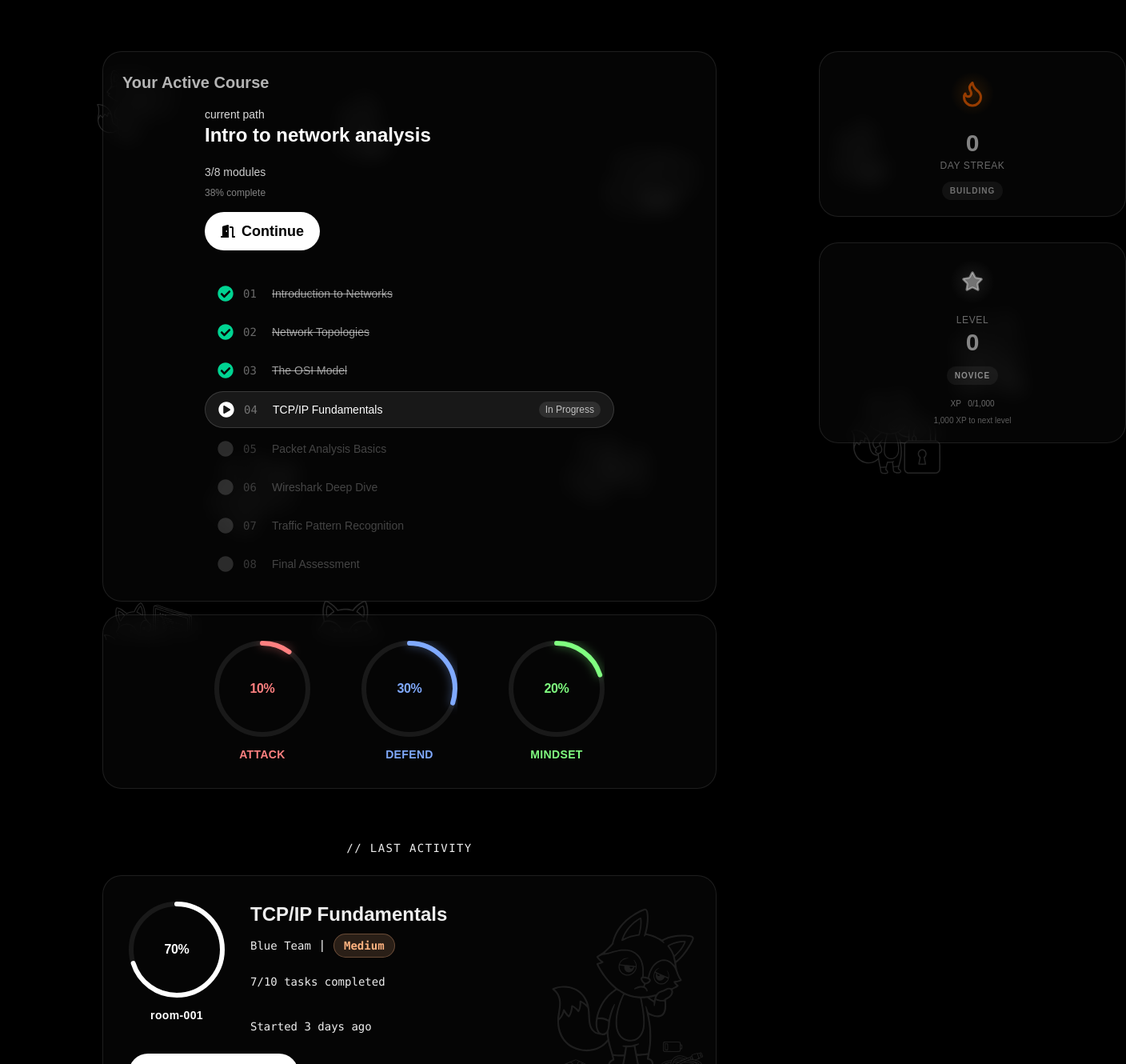
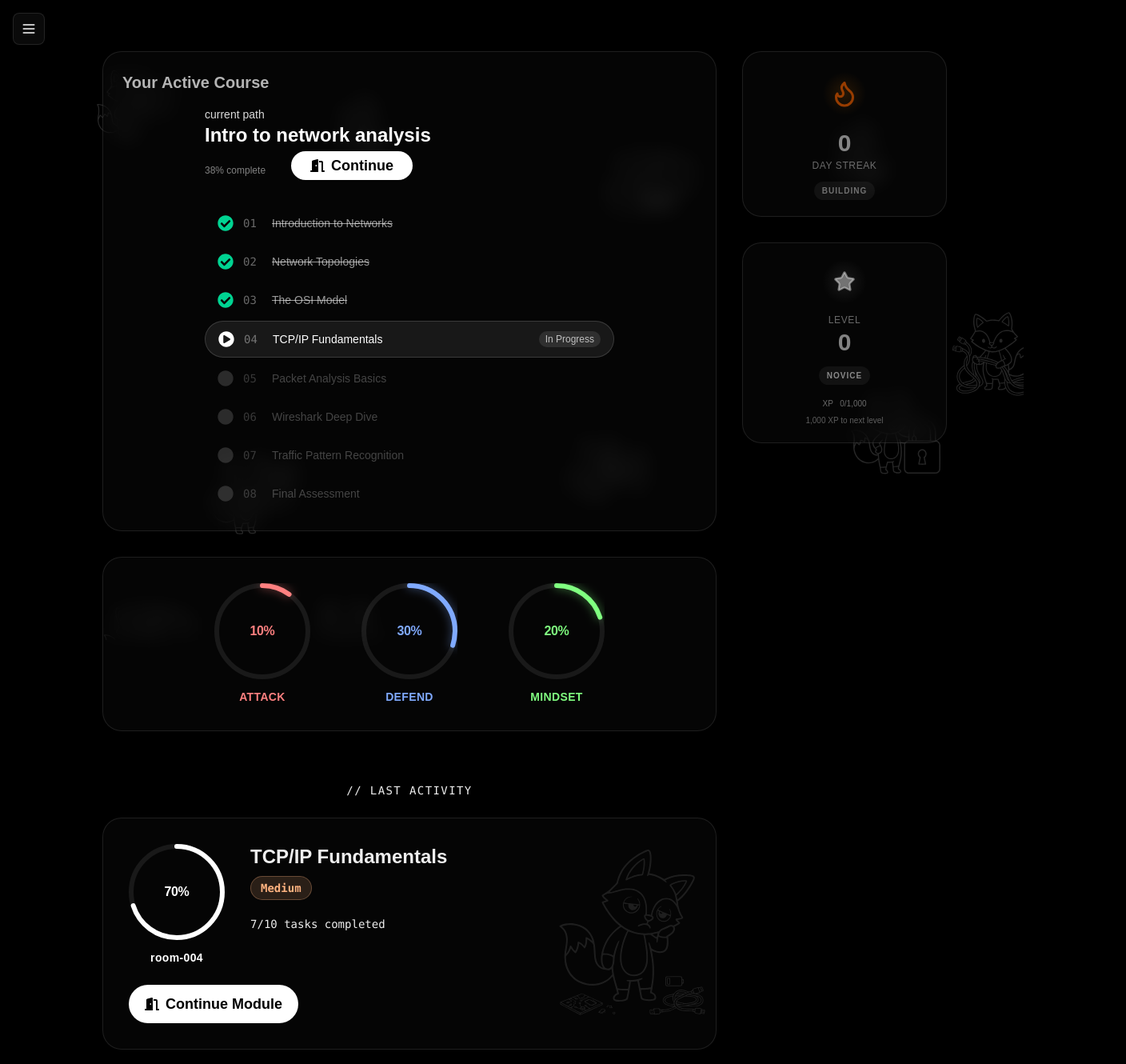
Before and after one commit to FarciarzYT/WebSecurityLearningLabs, a Next.js app: page /learn in a window 1280 px wide. Shown: the top 1330 px of the page at 80% size, 1408 px wide, since content can reach past the window. Built offline with nearby package versions, Linux system fonts and the light colour scheme.

Commit message:
fix another visual bugs , and created even more , starting to work on /modules

```diff
--- a/app/learn/page.tsx
+++ b/app/learn/page.tsx
@@ -11,9 +11,9 @@ import UserLevel from "@/components/learnDashBoardComponents/UserLevel";
 
 export default function Learn(){
     const lastRoom: RoomData = {
-        id: "room-001",
+        id: "room-004",
         title: "TCP/IP Fundamentals",
-        category: "Blue Team",
+        category: "MINDSET",
         difficulty: "Medium",
         progress: 70,
         // eslint-disable-next-line react-hooks/purity
@@ -25,18 +25,20 @@ export default function Learn(){
     return (
         <>
             <AnimatedBackground/>
-            <main className={"flex flex-row h-full "}>
-                <SideNavbar/>
+            <main className={"flex flex-row justify-center mt-16"}>
+                <aside>
+                    <SideNavbar/>
+                </aside>
                 <section className={"flex flex-col"}>
                     <ModuleBox/>
                     <ProgressSection/>
                     <LastActivity room={lastRoom}/>
                 </section>
-                <div className={"flex flex-col "}>
-                <UserStreak/>
-                <UserLevel/>
-                </div>
 
+                <aside className={"flex flex-col "}>
+                    <UserStreak/>
+                    <UserLevel/>
+                </aside>
             </main>
             <Footer/>
         </>
--- a/components/Base/SideNavbar.tsx
+++ b/components/Base/SideNavbar.tsx
@@ -1,4 +1,7 @@
+"use client"
+
 import Link from "next/link"
+import { useState, useEffect, useCallback } from "react"
 
 export interface NavSection {
     heading: string
@@ -20,57 +23,64 @@ const defaultSections: NavSection[] = [
     {
         heading: "GENERAL",
         links: [
-            { label: "Dashboard", href: "#" },
-            { label: "Modules", href: "#" },
-            { label: "Paths", href: "#" },
+            { label: "Dashboard", href: "/learn" },
+            { label: "Paths", href: "/learn/paths" },
+            { label: "Modules", href: "/learn/modules" },
         ],
     },
     {
         heading: "MANAGEMENT",
         links: [
-            { label: "My Badges", href: "#" },
-            { label: "Profile", href: "#" },
-            { label: "Settings", href: "#" },
+            { label: "My Badges", href: "/badges" },
+            { label: "Profile", href: "/profile" },
+            { label: "Settings", href: "/profile/settings" },
         ],
     },
     {
         heading: "GET HELP",
         links: [
-            { label: "FAQ", href: "#" },
-            { label: "GitHub", href: "#" },
+            { label: "FAQ", href: "/faq" },
+            { label: "GitHub", href: "https://github.com/FarciarzYT/WebSecurityLearningLabs" },
         ],
     },
 ]
 
-export default function SideNavbar({
-                                       username = "UserName",
-                                       userRank = "UserRank",
-                                       sections = defaultSections,
-                                   }: SideNavbarProps) {
+function NavContent({
+                        username,
+                        userRank,
+                        sections,
+                        onLinkClick,
+                    }: {
+    username: string
+    userRank: string
+    sections: NavSection[]
+    onLinkClick?: () => void
+}) {
     return (
-        <nav className="2xl:flex h-full w-64 mt-16 hidden flex-col mx-16 rounded-3xl border border-white/10 bg-white/2 backdrop-blur-md">
-            {/* User Header */}
+        <>
             <header className="flex flex-col items-center gap-1 border-b border-white/10 px-6 py-8">
                 <div className="flex h-16 w-16 items-center justify-center rounded-full border border-white/10 bg-white/10 text-2xl font-bold text-white">
                     {username.charAt(0).toUpperCase()}
                 </div>
-                <h2 className="mt-2 text-lg font-semibold text-white">{username}</h2>
+                <h2 className="mt-2 text-lg font-semibold text-white">
+                    {username}
+                </h2>
                 <span className="text-sm text-white/60">{userRank}</span>
             </header>
 
-            {/* Navigation Sections */}
-            <div className="flex flex-1 flex-col gap-6 overflow-y-auto px-4 py-6">
-                {sections.map(section => (
+            <div className="flex flex-1 flex-col gap-6 px-4 py-6">
+                {sections.map((section) => (
                     <div key={section.heading}>
                         <h4 className="mb-2 px-3 text-xs font-semibold uppercase tracking-wider text-white/40">
                             {section.heading}
                         </h4>
                         <ul className="flex flex-col gap-1">
-                            {section.links.map(link => (
+                            {section.links.map((link) => (
                                 <li key={link.label}>
                                     <Link
                                         href={link.href}
-                                        className="flex items-center gap-3 rounded-lg px-3 py-2.5 text-sm font-medium text-white/70 transition-colors hover:bg-white/4 hover:text-white"
+                                        onClick={onLinkClick}
+                                        className="flex items-center gap-3 rounded-lg px-3 py-2.5 text-sm font-medium text-white/70 transition-colors hover:bg-white/[0.04] hover:text-white"
                                     >
                                         {link.label}
                                     </Link>
@@ -81,15 +91,126 @@ export default function SideNavbar({
                 ))}
             </div>
 
-            {/* Footer */}
             <div className="border-t border-white/10 px-4 py-4">
                 <Link
                     href="#"
-                    className="flex items-center gap-3 rounded-lg px-3 py-2.5 text-sm font-medium text-white/50 transition-colors hover:bg-white/4 hover:text-white"
+                    onClick={onLinkClick}
+                    className="flex items-center gap-3 rounded-lg px-3 py-2.5 text-sm font-medium text-white/50 transition-colors hover:bg-white/[0.04] hover:text-white"
                 >
                     Log out
                 </Link>
             </div>
-        </nav>
+        </>
     )
 }
+
+export default function SideNavbar({
+                                       username = "UserName",
+                                       userRank = "UserRank",
+                                       sections = defaultSections,
+                                   }: SideNavbarProps) {
+    const [open, setOpen] = useState(false)
+    const close = useCallback(() => setOpen(false), [])
+
+    useEffect(() => {
+        function handleKey(e: KeyboardEvent) {
+            if (e.key === "Escape") close()
+        }
+
+        if (open) {
+            window.addEventListener("keydown", handleKey)
+            return () => window.removeEventListener("keydown", handleKey)
+        }
+    }, [open, close])
+
+    return (
+        <>
+            {/* Mobile hamburger (NOT on 2xl) */}
+            <button
+                type="button"
+                onClick={() => setOpen(true)}
+                aria-label="Toggle navigation"
+                className="fixed top-4 left-4 z-50 flex h-10 w-10 items-center justify-center rounded-lg border border-white/10 bg-white/[0.04] backdrop-blur-md transition-colors hover:bg-white/10 2xl:hidden"
+            >
+                <svg
+                    xmlns="http://www.w3.org/2000/svg"
+                    width="20"
+                    height="20"
+                    viewBox="0 0 24 24"
+                    fill="none"
+                    stroke="currentColor"
+                    strokeWidth="2"
+                    strokeLinecap="round"
+                    strokeLinejoin="round"
+                    className="text-white"
+                >
+                    <line x1="4" x2="20" y1="12" y2="12" />
+                    <line x1="4" x2="20" y1="6" y2="6" />
+                    <line x1="4" x2="20" y1="18" y2="18" />
+                </svg>
+            </button>
+
+            {/* Mobile overlay */}
+            <div
+                className={`fixed inset-0 z-50 bg-black/60 backdrop-blur-sm transition-opacity duration-300 2xl:hidden ${
+                    open
+                        ? "opacity-100"
+                        : "pointer-events-none opacity-0"
+                }`}
+                onClick={close}
+                aria-hidden="true"
+            />
+
+            {/* Mobile drawer */}
+            <nav
+                role="dialog"
+                aria-modal={open}
+                aria-label="Navigation"
+                className={`fixed top-0 left-0 z-50 flex h-full w-72 flex-col border-r border-white/10 bg-[#0a0a0f]/95 backdrop-blur-xl transition-transform duration-300 ease-in-out 2xl:hidden ${
+                    open ? "translate-x-0" : "-translate-x-full"
+                }`}
+            >
+                <button
+                    type="button"
+                    onClick={close}
+                    aria-label="Close navigation"
+                    className="absolute top-4 right-4 flex h-8 w-8 items-center justify-center rounded-md text-white/50 transition-colors hover:text-white"
+                >
+                    <svg
+                        xmlns="http://www.w3.org/2000/svg"
+                        width="18"
+                        height="18"
+                        viewBox="0 0 24 24"
+                        fill="none"
+                        stroke="currentColor"
+                        strokeWidth="2"
+                        strokeLinecap="round"
+                        strokeLinejoin="round"
+                    >
+                        <path d="M18 6 6 18" />
+                        <path d="m6 6 12 12" />
+                    </svg>
+                </button>
+
+                <NavContent
+                    username={username}
+                    userRank={userRank}
+                    sections={sections}
+                    onLinkClick={close}
+                />
+            </nav>
+
+            {/* Desktop sidebar — ONLY on 2xl */}
+            <nav
+                aria-label="Navigation"
+                className="hidden h-fit w-64 flex-col rounded-3xl border border-white/10 bg-white/[0.02] backdrop-blur-md 2xl:flex"
+            >
+                <NavContent
+                    username={username}
+                    userRank={userRank}
+                    sections={sections}
+                />
+            </nav>
+        </>
+    )
+}
--- a/components/landingComponents/WhyUs.tsx
+++ b/components/landingComponents/WhyUs.tsx
@@ -44,7 +44,7 @@ export default function WhyUs() {
                     </p>
                 </motion.div>
             </div>
-            <div className="mx-auto flex flex-wrap justify-center gap-10 max-w-6xl">
+            <div className="mx-auto flex flex-wrap justify-center gap-8  max-w-6xl">
                 {whyUsItems.map(({ title, text, icon }) => (
                     <div
                         key={title}
--- a/components/learnDashBoardComponents/ModulesBox.tsx
+++ b/components/learnDashBoardComponents/ModulesBox.tsx
@@ -29,7 +29,7 @@ function StatusIcon({ status }: { status: "completed" | "current" | "locked" })
 
 export default function ModulesBox() {
     return (
-        <section className="bg-white/[0.02] mb-4 border border-white/10 w-full max-w-3xl mx-auto mt-16 rounded-3xl backdrop-blur-md">
+        <section className="bg-white/2 mb-8 border border-white/10 w-full max-w-3xl mx-8 rounded-3xl backdrop-blur-md">
             <div className="p-6">
                 <h4 className="text-white/70 text-xl font-bold">Your Active Course</h4>
 
@@ -38,28 +38,22 @@ export default function ModulesBox() {
                     <h3 className="text-2xl text-white font-semibold">
                         Intro to network analysis
                     </h3>
-
+                    <div className={"flex flex-row"}>
                     {/* Progress bar */}
                     <div className="mt-5 flex flex-col gap-2">
-                        <div className="flex items-center justify-between text-sm">
-                            <span className="text-white/80 font-medium">
-                                {completedCount}/{modules.length} modules
-                            </span>
-                        </div>
-
                         <span className="text-xs text-white/50 ">
                             {progressPercent}% complete
                         </span>
                     </div>
-
-                    <div className="mt-4">
+                    <div className="ml-8 mt-1">
                         <Link
                             href="/learn"
-                            className="bg-white items-center text-black sm:text-lg text-sm w-fit px-5 py-2.5 rounded-3xl font-bold hover:bg-white/85 cursor-pointer transition duration-300 hover:translate-x-0.5 hover:-translate-y-1 flex gap-2"
+                            className="bg-white items-center text-black sm:text-lg text-sm w-fit px-6 py-1 rounded-3xl font-bold hover:bg-white/85 cursor-pointer transition duration-300 hover:translate-x-0.5 hover:-translate-y-1 flex gap-2"
                         >
                             <FaDoorOpen />
                             Continue
                         </Link>
+                    </div>
                     </div>
                 </div>
 
--- a/components/learnDashBoardComponents/ProgressSection.tsx
+++ b/components/learnDashBoardComponents/ProgressSection.tsx
@@ -18,7 +18,7 @@ const defaultCategories: ProgressCategory[] = [
 
 export default function ProgressSection({categories = defaultCategories,}: ProgressHeaderProps) {
     return (
-        <section className="bg-white/2 border border-white/10 w-3xl h-fit mx-32 mb-16 rounded-3xl backdrop-blur-md">
+        <section className="bg-white/2 border border-white/10 w-3xl h-fit mx-8 mb-16 rounded-3xl backdrop-blur-md">
             <div className="flex items-center justify-center gap-16 px-8 py-8">
                 {categories.map((cat) => (
                     <ProgressRing
--- a/components/learnDashBoardComponents/UserLevel.tsx
+++ b/components/learnDashBoardComponents/UserLevel.tsx
@@ -76,7 +76,7 @@ export default function UserLevel({
     const xpRemaining = xpToNext - xp;
 
     return (
-        <div className="bg-white/2 w-sm border border-white/10 rounded-3xl backdrop-blur-md p-5 w-full mb-8">
+        <div className="bg-white/2 w-64 border border-white/10 rounded-3xl backdrop-blur-md p-5 mb-8">
             <div className="flex flex-col items-center gap-3">
                 {/* LuStar icon with tier glow */}
                 <div
--- a/components/learnDashBoardComponents/UserStreak.tsx
+++ b/components/learnDashBoardComponents/UserStreak.tsx
@@ -37,7 +37,7 @@ export default function UserStreak({ streak = 0 }: UserStreakProps) {
         streak >= 30 ? "Unstoppable" : streak >= 7 ? "On Fire" : streak >= 4 ? "Heating Up" : "Building";
 
     return (
-        <div className="mt-16 h-fit bg-white/2 border border-white/10 rounded-3xl backdrop-blur-md p-5 w-full mb-8 w-sm">
+        <div className=" h-fit bg-white/2 border border-white/10 rounded-3xl backdrop-blur-md p-5 ml-auto mb-8 w-64">
             <div className="flex flex-col items-center gap-3">
 
                 <div
--- a/components/ui/LastActivity.tsx
+++ b/components/ui/LastActivity.tsx
@@ -7,7 +7,7 @@ import Link from "next/link";
 import RoomData from "@/types/RoomData";
 import DifficultyBadge from "@/components/ui/DifficultyBadge";
 import ProgressRing from "@/components/ui/progress-ring";
-import formatDaysAgo from "@/utils/Data";
+
 
 interface LastActivityProps {
     room: RoomData;
@@ -18,10 +18,8 @@ export default function LastActivity({ room }: LastActivityProps) {
     const {
         id,
         title,
-        category,
         difficulty,
         progress,
-        startedAt,
         totalTasks,
         completedTasks,
     } = room;
@@ -45,18 +43,15 @@ export default function LastActivity({ room }: LastActivityProps) {
                             </h3>
 
                             <div className="flex items-center gap-3">
-                <span className="text-sm font-mono text-muted-foreground">
-                  {category}
-                </span>
-                                <span className="text-muted-foreground/40">|</span>
                                 <DifficultyBadge difficulty={difficulty} />
                             </div>
+
                         </div>
 
                         <div className="flex flex-col gap-2">
-              <span className="text-sm font-mono text-muted-foreground">
-                {completedTasks}/{totalTasks} tasks completed
-              </span>
+                            <span className="text-sm font-mono text-muted-foreground">
+                                {completedTasks}/{totalTasks} tasks completed
+                            </span>
 
                             <div className="h-2 w-full rounded-full bg-secondary overflow-hidden">
                                 <div
@@ -65,10 +60,6 @@ export default function LastActivity({ room }: LastActivityProps) {
                                 />
                             </div>
                         </div>
-
-                        <span className="text-sm font-mono text-muted-foreground">
-              Started {formatDaysAgo(startedAt)}
-            </span>
                     </div>
                 </div>
 
```
Also changed, not shown: app/learn/modules/page.tsx (added, +24 -0 lines).
